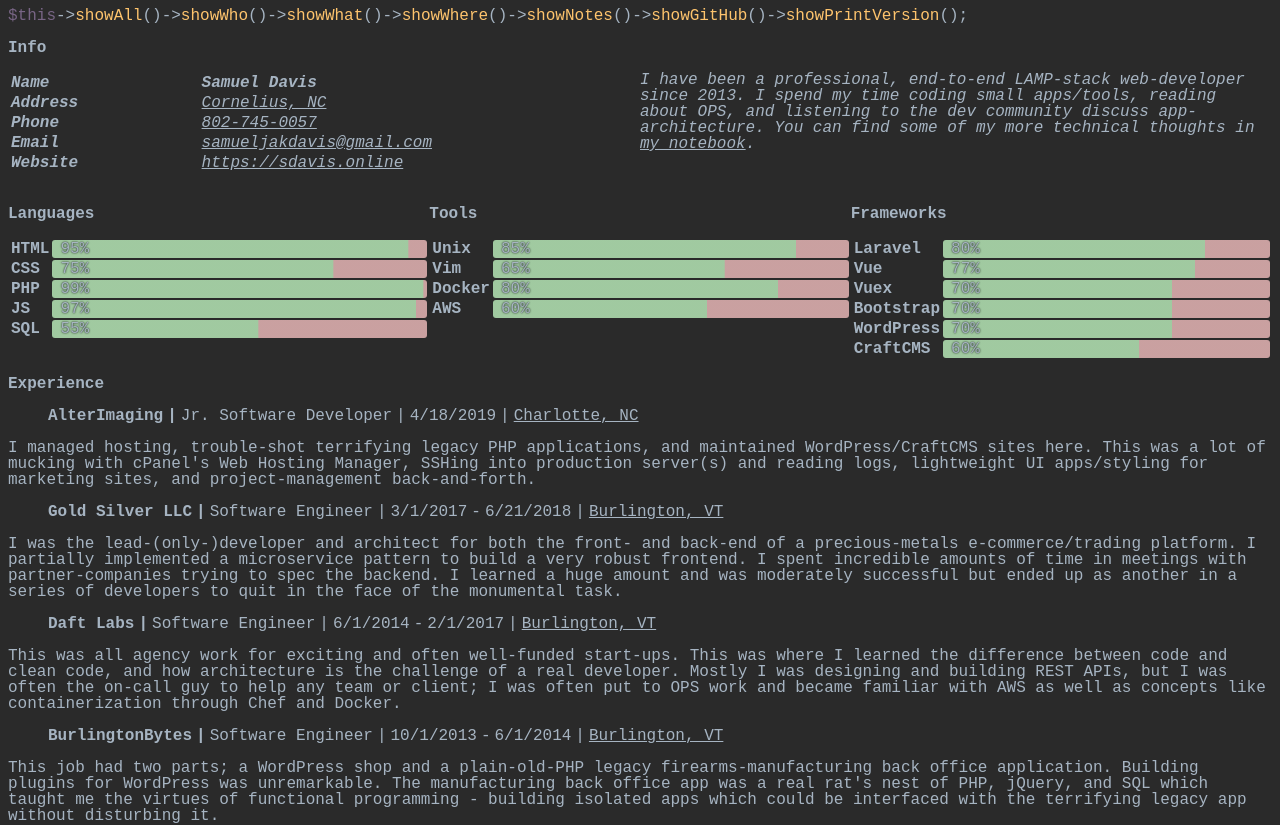
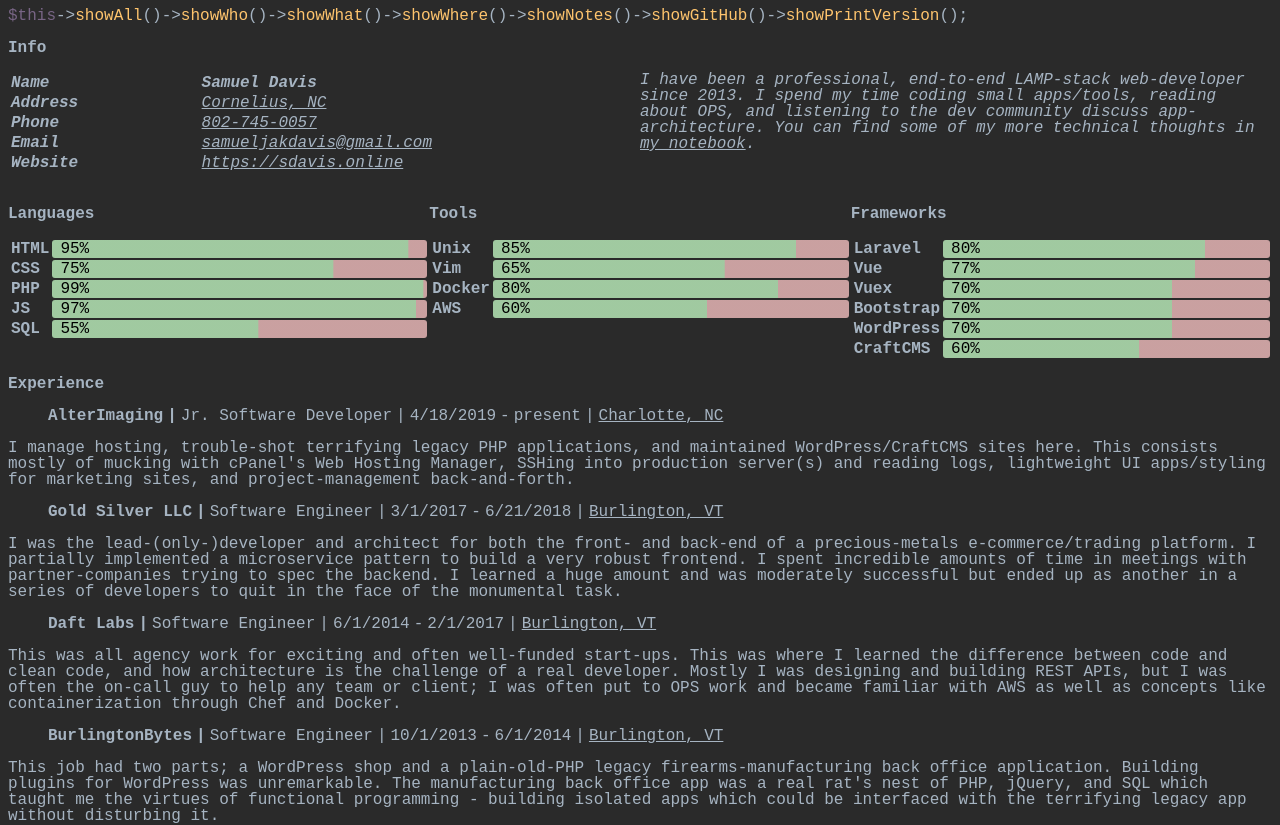
Before and after one commit to SamuelDavis/homepage, a Vue app: page / in a window 1280 px wide. Shown: the top 825 px of the page. Built offline with nearby package versions, Linux system fonts and the light colour scheme.

Commit message:
easier-to-read skillset pcts; present-tense AI job descrip

```diff
--- a/src/App.vue
+++ b/src/App.vue
@@ -104,7 +104,7 @@
             from: new Date('4/18/2019'),
             to: undefined,
             role: 'Jr. Software Developer',
-            comments: 'I managed hosting, trouble-shot terrifying legacy PHP applications, and maintained WordPress/CraftCMS sites here. This was a lot of mucking with cPanel\'s Web Hosting Manager, SSHing into production server(s) and reading logs, lightweight UI apps/styling for marketing sites, and project-management back-and-forth.'
+            comments: 'I manage hosting, trouble-shot terrifying legacy PHP applications, and maintained WordPress/CraftCMS sites here. This consists mostly of mucking with cPanel\'s Web Hosting Manager, SSHing into production server(s) and reading logs, lightweight UI apps/styling for marketing sites, and project-management back-and-forth.'
           },
           {
             name: 'Gold Silver LLC',
--- a/src/components/Experience.vue
+++ b/src/components/Experience.vue
@@ -4,7 +4,7 @@
       <li><b v-text="name"/></li>
       <li v-text="role"/>
       <li class="dates">
-        <span :key="i" v-for="(date, i) in [from, to]" v-if="date" v-text="formatDate(date)"/>
+        <span :key="i" v-for="(date, i) in [from, to]" v-text="formatDate(date)"/>
       </li>
       <li>
         <a :href="formatLocation(location)" target="_blank" v-text="location"/>
@@ -27,7 +27,7 @@
     },
     methods: {
       formatDate (date) {
-        return [date.getMonth() + 1, date.getDate(), date.getFullYear()].join('/')
+        return date ? [date.getMonth() + 1, date.getDate(), date.getFullYear()].join('/') : 'present'
       },
       formatLocation (location) {
         return `https://www.google.com/maps/place/${location.replace(/\s+/, '+')}`
--- a/src/components/SkillSet.vue
+++ b/src/components/SkillSet.vue
@@ -42,7 +42,7 @@
           text-shadow: none;
         }
 
-        text-shadow: 0 0 2px black;
+        color: black;
         border-radius: 3px;
         padding-left: 0.5em;
 
```
